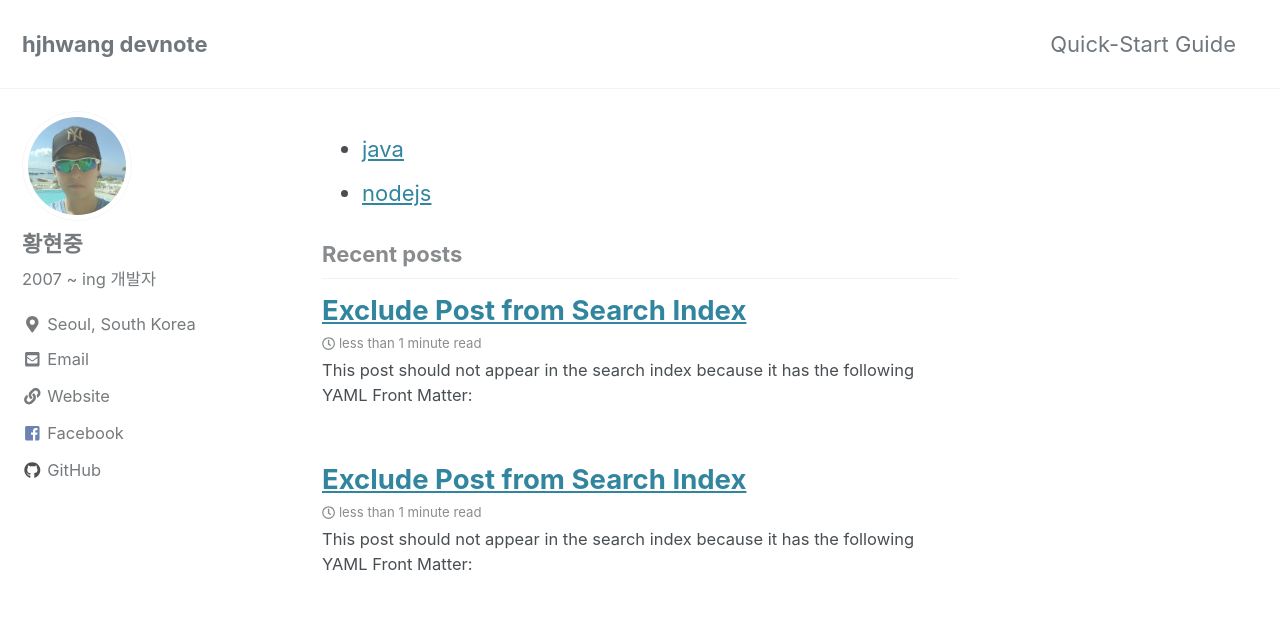
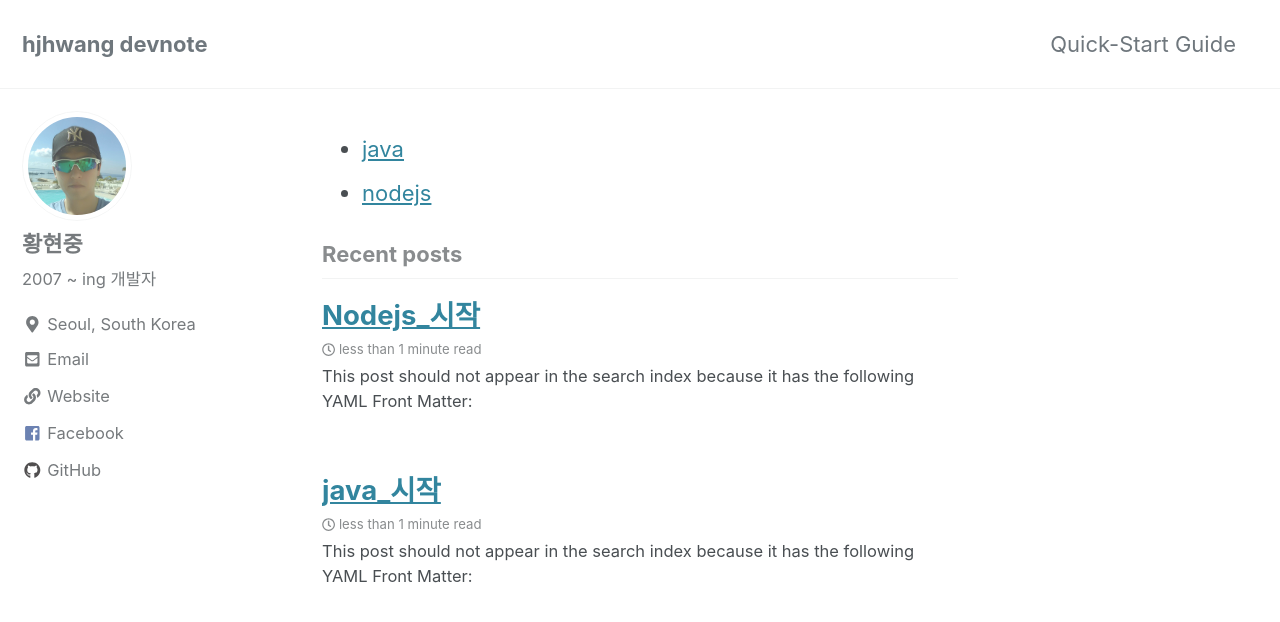
Before and after one commit to hjhwang/devnote, a Jekyll site: the page built from index.html, in a window 1280 px wide and 900 px high. Shown: the top 622 px of the window. Built offline with Jekyll 4.4.1, drawn with Linux system fonts in a browser that asks for light colours; cached includes are drawn as plain includes; the list of posts is cut into pages by our own code.

Commit message:
no message

```diff
--- a/_posts/2017-11-28-java-test.md
+++ b/_posts/2017-11-28-java-test.md
@@ -1,9 +1,9 @@
 ---
-title:  "Exclude Post from Search Index"
+title:  "java_시작"
 search: false
 categories:
   - java
-last_modified_at: 2018-02-19T08:06:00-05:00
+last_modified_at: 2019-03-29T08:06:00-05:00
 ---
 
 This post should not appear in the search index because it has the following YAML Front Matter:
--- a/_posts/2017-11-28-node-test.md
+++ b/_posts/2017-11-28-node-test.md
@@ -1,9 +1,9 @@
 ---
-title:  "Exclude Post from Search Index"
+title:  "Nodejs_시작"
 search: false
 categories:
   - nodejs
-last_modified_at: 2018-02-19T08:06:00-05:00
+last_modified_at: 2019-03-29T08:06:00-05:00
 ---
 
 This post should not appear in the search index because it has the following YAML Front Matter:
```
